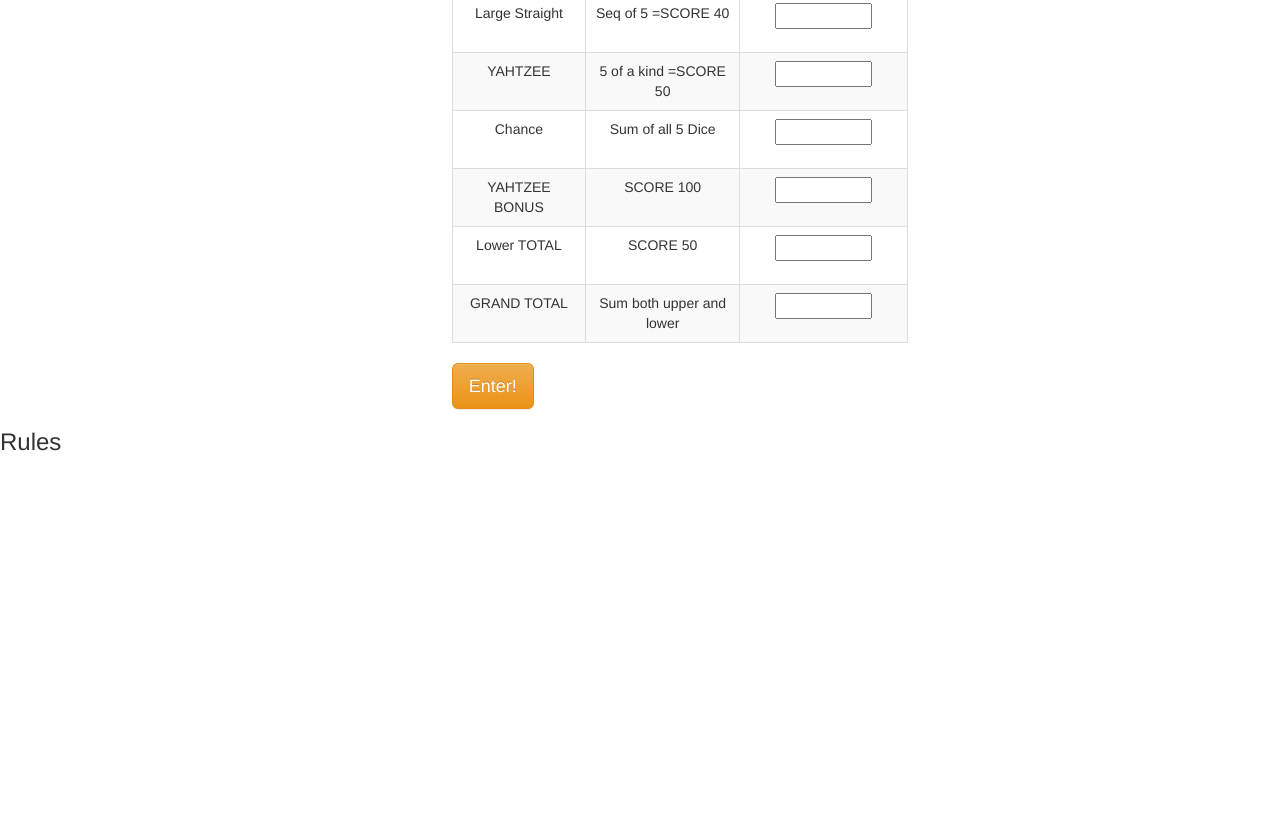
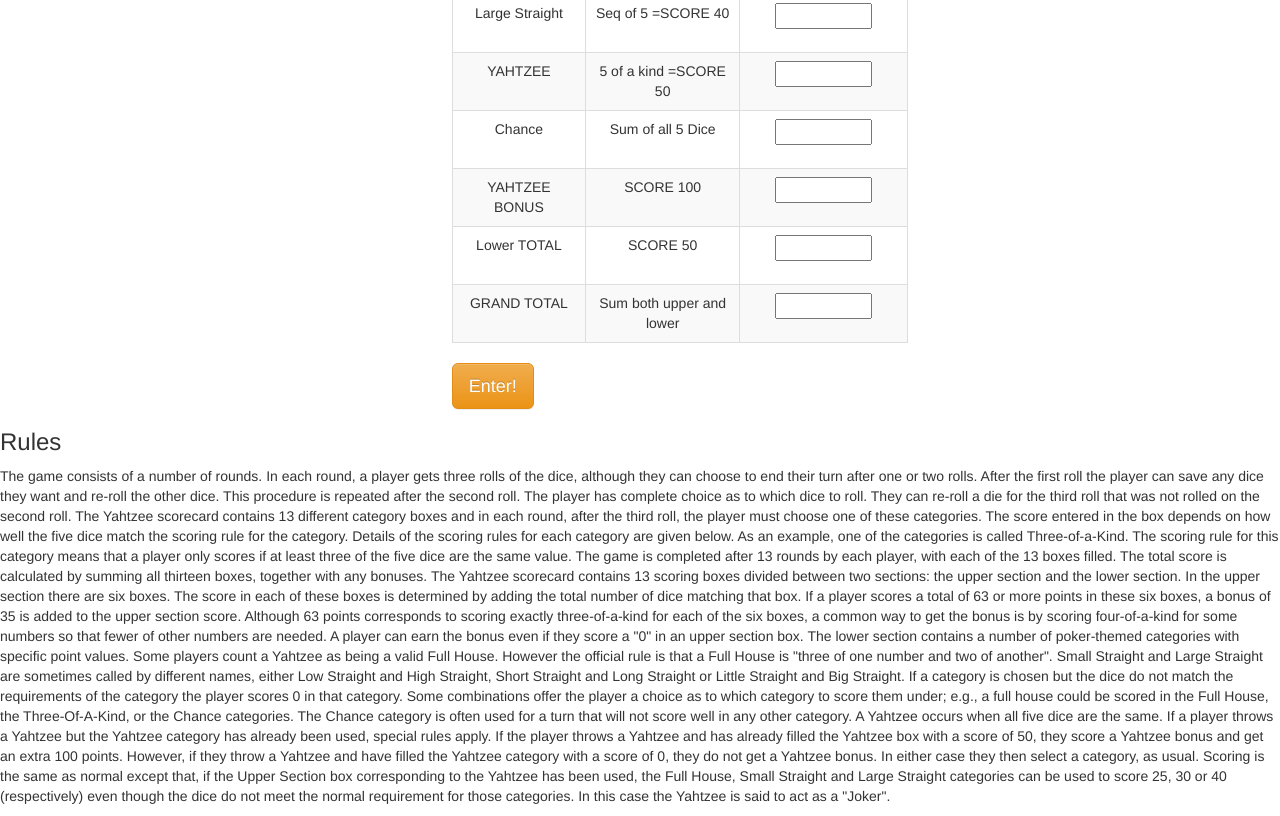
Before and after one commit to iantwilcox91/YahtzeeGroupProject, a plain HTML site: page index.html in a window 1280 px wide. Shown: the part 960-1776 px from the top of the page. Before the commit the page ends 1426 px from the top, so only its background shows below. Drawn offline with nearby package versions, Linux system fonts and the light colour scheme.

Commit message:
add rules

```diff
--- a/index.html
+++ b/index.html
@@ -155,7 +155,15 @@
     </div>
     <div class="rules">
       <h3>Rules</h3>
+      <p>
+        The game consists of a number of rounds. In each round, a player gets three rolls of the dice, although they can choose to end their turn after one or two rolls. After the first roll the player can save any dice they want and re-roll the other dice. This procedure is repeated after the second roll. The player has complete choice as to which dice to roll. They can re-roll a die for the third roll that was not rolled on the second roll. The Yahtzee scorecard contains 13 different category boxes and in each round, after the third roll, the player must choose one of these categories. The score entered in the box depends on how well the five dice match the scoring rule for the category. Details of the scoring rules for each category are given below. As an example, one of the categories is called Three-of-a-Kind. The scoring rule for this category means that a player only scores if at least three of the five dice are the same value. The game is completed after 13 rounds by each player, with each of the 13 boxes filled. The total score is calculated by summing all thirteen boxes, together with any bonuses. The Yahtzee scorecard contains 13 scoring boxes divided between two sections: the upper section and the lower section.
 
+        In the upper section there are six boxes. The score in each of these boxes is determined by adding the total number of dice matching that box. If a player scores a total of 63 or more points in these six boxes, a bonus of 35 is added to the upper section score. Although 63 points corresponds to scoring exactly three-of-a-kind for each of the six boxes, a common way to get the bonus is by scoring four-of-a-kind for some numbers so that fewer of other numbers are needed. A player can earn the bonus even if they score a "0" in an upper section box.
+
+        The lower section contains a number of poker-themed categories with specific point values. Some players count a Yahtzee as being a valid Full House. However the official rule is that a Full House is "three of one number and two of another". Small Straight and Large Straight are sometimes called by different names, either Low Straight and High Straight, Short Straight and Long Straight or Little Straight and Big Straight. If a category is chosen but the dice do not match the requirements of the category the player scores 0 in that category. Some combinations offer the player a choice as to which category to score them under; e.g., a full house could be scored in the Full House, the Three-Of-A-Kind, or the Chance categories. The Chance category is often used for a turn that will not score well in any other category.
+
+        A Yahtzee occurs when all five dice are the same. If a player throws a Yahtzee but the Yahtzee category has already been used, special rules apply. If the player throws a Yahtzee and has already filled the Yahtzee box with a score of 50, they score a Yahtzee bonus and get an extra 100 points. However, if they throw a Yahtzee and have filled the Yahtzee category with a score of 0, they do not get a Yahtzee bonus. In either case they then select a category, as usual. Scoring is the same as normal except that, if the Upper Section box corresponding to the Yahtzee has been used, the Full House, Small Straight and Large Straight categories can be used to score 25, 30 or 40 (respectively) even though the dice do not meet the normal requirement for those categories. In this case the Yahtzee is said to act as a "Joker".
+      </p>
 
     </div>
   </body>
```
Also changed, not shown: 1 other file.
